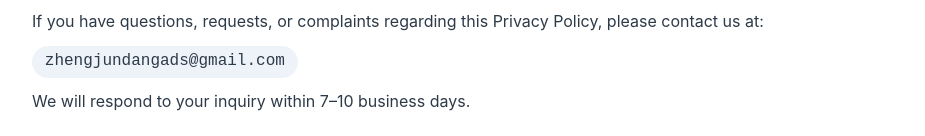
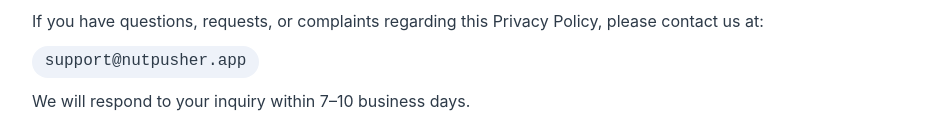
Before and after one commit to xyvol-dev/xyvol-dev.github.io, a plain HTML site: page nut_pusher_bolt_puzzle/privacy.html in a window 1280 px wide. Shown: the part 3141-3277 px from the top of the page, without its empty margins (166-1091 px from the left). Drawn offline with Linux system fonts and the light colour scheme.

Commit message:
更新邮箱

```diff
--- a/nut_pusher_bolt_puzzle/privacy.html
+++ b/nut_pusher_bolt_puzzle/privacy.html
@@ -134,7 +134,7 @@
 
     <h2>10. Contact Us</h2>
     <p>If you have questions, requests, or complaints regarding this Privacy Policy, please contact us at:</p>
-    <p><strong class="email">zhengjundangads@gmail.com</strong></p>
+    <p><strong class="email">support@nutpusher.app</strong></p>
     <p>We will respond to your inquiry within 7–10 business days.</p>
 
     <footer>&copy; 2026 Nut Pusher:Bolt Puzzle. All rights reserved.</footer>
```
Also changed, not shown: nut_pusher_bolt_puzzle/terms-of-service.html (+1 -1 lines).
